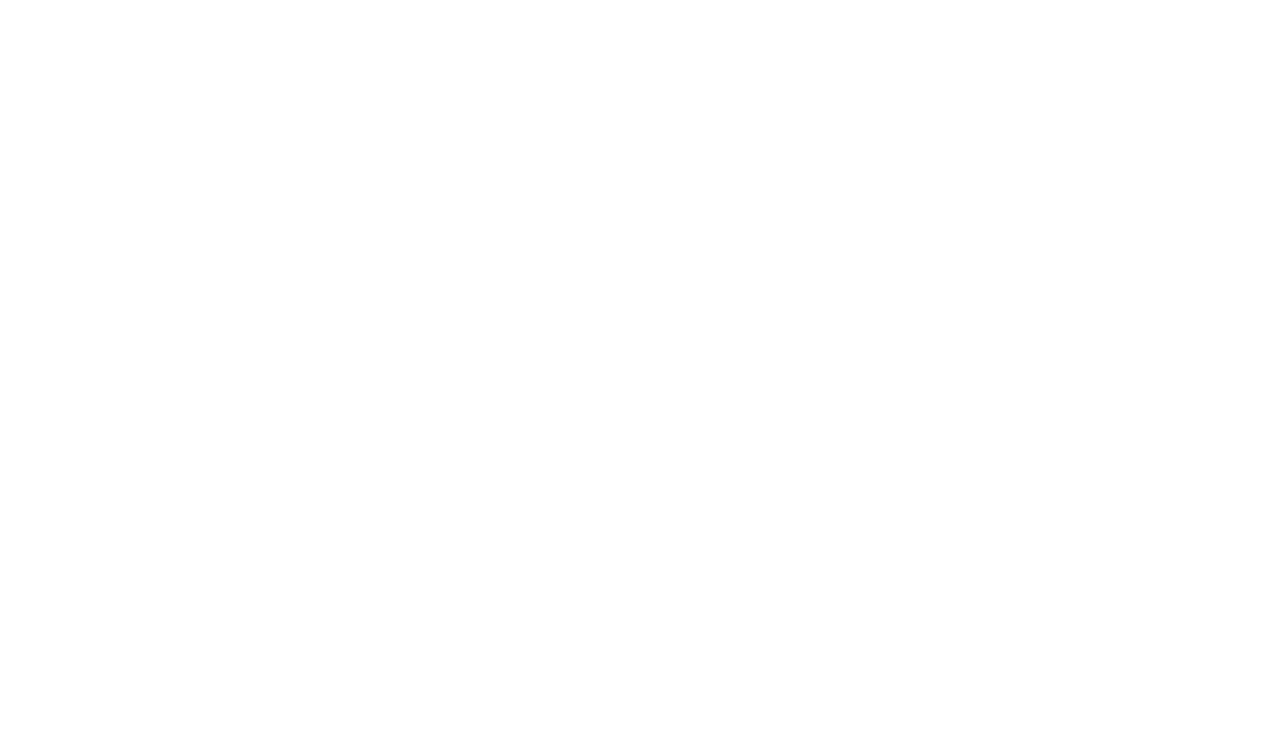
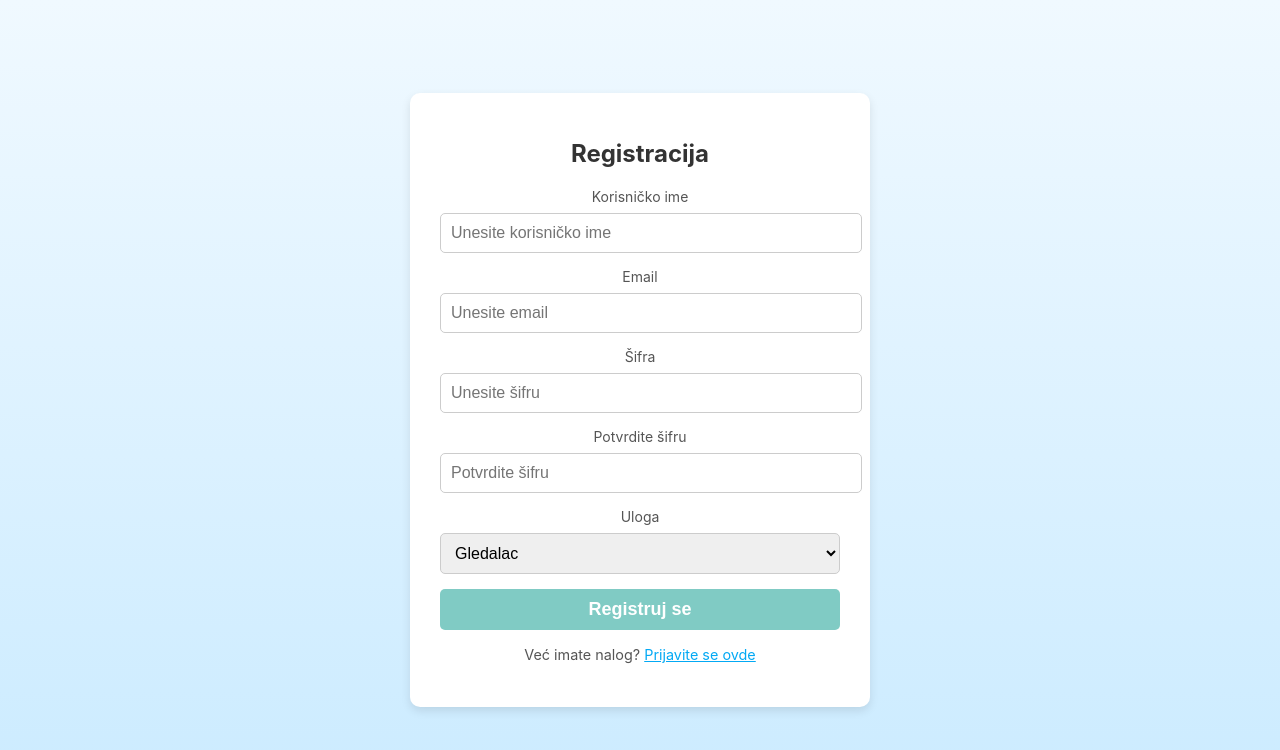
Before and after one commit to elab-development/internet-tehnologije-2024-projekat-podcast_2021_0391, a React (Create React App) app in the folder front_projekat/: page /registracija in a window 1280 px wide. Before the commit this address had no page. Shown: the top 750 px of the page. Built offline with nearby package versions, Linux system fonts and the light colour scheme.

Commit message:
Kreirana stranica register za react projekat

```diff
--- a/front_projekat/src/App.js
+++ b/front_projekat/src/App.js
@@ -3,6 +3,7 @@
 import { useNavigate } from 'react-router-dom';
 
 import Login from './Components/Login';
+import Register from './Components/Register';
 
 function App() {
   return (
@@ -11,6 +12,7 @@
       <div className="App">
         <Routes>
           <Route path="/" element={<Login />}/>
+          <Route path="/registracija" element={<Register />}/>
         </Routes>
       </div>
     </Router>
--- /dev/null
+++ b/front_projekat/src/Components/Register.css
@@ -0,0 +1,77 @@
+.register-container {
+    display: flex;
+    justify-content: center;
+    align-items: center;
+    height: 100vh;
+    background: linear-gradient(to bottom, #f0f9ff, #cbebff);
+  }
+
+  .register-form {
+    background: #fff;
+    padding: 30px;
+    border-radius: 10px;
+    box-shadow: 0 4px 10px rgba(0, 0, 0, 0.1);
+    width: 100%;
+    max-width: 400px;
+  }
+
+  .register-title {
+    margin-bottom: 20px;
+    text-align: center;
+    font-size: 24px;
+    font-weight: bold;
+    color: #333;
+  }
+
+  .register-label {
+    display: block;
+    margin-bottom: 8px;
+    font-size: 14px;
+    color: #555;
+  }
+
+  .register-input,
+  .register-select {
+    width: 100%;
+    padding: 10px;
+    margin-bottom: 15px;
+    border: 1px solid #ccc;
+    border-radius: 5px;
+    font-size: 16px;
+    outline: none;
+    transition: border-color 0.3s;
+  }
+
+  .register-input:focus,
+  .register-select:focus {
+    border-color: #03a9f4;
+  }
+
+  .register-button {
+    width: 100%;
+    padding: 10px;
+    background-color: #80cbc4;
+    color: #fff;
+    font-size: 18px;
+    font-weight: bold;
+    border: none;
+    border-radius: 5px;
+    cursor: pointer;
+    transition: background-color 0.3s;
+  }
+
+  .register-button:hover {
+    background-color: #4db6ac;
+  }
+
+  .register-link {
+    margin-top: 10px;
+    text-align: center;
+    color: #555;
+  }
+
+  .register-login-link {
+    color: #03a9f4;
+    cursor: pointer;
+    text-decoration: underline;
+  }
--- /dev/null
+++ b/front_projekat/src/Components/Register.jsx
@@ -0,0 +1,180 @@
+import React, { useState } from 'react';
+import { useNavigate } from 'react-router-dom';
+import axios from 'axios';
+import './Register.css';
+
+const Register = () => {
+  const [formData, setFormData] = useState({
+    username: '',
+    email: '',
+    password: '',
+    confirmPassword: '',
+    role: 'viewer',
+  });
+  const [profilePicture, setProfilePicture] = useState(null);
+  const [profilePreview, setProfilePreview] = useState(null);
+  const [errorMessage, setErrorMessage] = useState([]);
+  const navigate = useNavigate();
+
+
+  const handleInputChange = (e) => {
+    const { name, value } = e.target;
+    setFormData((prevState) => ({
+      ...prevState,
+      [name]: value,
+    }));
+
+
+    if (name === "role" && value === "creator") {
+      setProfilePicture(null);
+      setProfilePreview(null);
+    }
+  };
+
+  const handleFileChange = (e) => {
+    const file = e.target.files[0];
+    setProfilePicture(file);
+    setProfilePreview(URL.createObjectURL(file));
+  };
+
+  const handleRegister = (e) => {
+    e.preventDefault();
+
+    if (formData.password !== formData.confirmPassword) {
+      setErrorMessage('Šifre se ne poklapaju.');
+      return;
+    }
+
+    const data = new FormData();
+    data.append('username', formData.username);
+    data.append('email', formData.email);
+    data.append('password', formData.password);
+    data.append('role', formData.role);
+    if (profilePicture) {
+      data.append('profile_picture', profilePicture);
+    }
+
+    axios
+      .post('http://127.0.0.1:8000/api/register', data, {
+        headers: { 'Content-Type': 'multipart/form-data' },
+      })
+      .then((response) => {
+        if (response.data.success) {
+          navigate('/');
+        } else {
+          processErrorMessages(response.data.data);
+        }
+      })
+      .catch((error) => {
+        console.error('Greška pri registraciji:', error);
+        setErrorMessage('Došlo je do greške. Molimo pokušajte ponovo.');
+      });
+  };
+
+  const processErrorMessages = (errorData) => {
+    const errors = [];
+    for (const key in errorData) {
+      if (Array.isArray(errorData[key])) {
+        errors.push(...errorData[key]);
+      }
+    }
+    setErrorMessage(errors);
+  };
+
+  return (
+    <div className="register-container">
+      <div className="register-form">
+        <h1 className="register-title">Registracija</h1>
+        <form onSubmit={handleRegister}>
+          <label className="register-label">Korisničko ime</label>
+          <input
+            type="text"
+            name="username"
+            placeholder="Unesite korisničko ime"
+            className="register-input"
+            value={formData.username}
+            onChange={handleInputChange}
+            required
+          />
+
+          <label className="register-label">Email</label>
+          <input
+            type="email"
+            name="email"
+            placeholder="Unesite email"
+            className="register-input"
+            value={formData.email}
+            onChange={handleInputChange}
+            required
+          />
+
+          <label className="register-label">Šifra</label>
+          <input
+            type="password"
+            name="password"
+            placeholder="Unesite šifru"
+            className="register-input"
+            value={formData.password}
+            onChange={handleInputChange}
+            required
+          />
+
+          <label className="register-label">Potvrdite šifru</label>
+          <input
+            type="password"
+            name="confirmPassword"
+            placeholder="Potvrdite šifru"
+            className="register-input"
+            value={formData.confirmPassword}
+            onChange={handleInputChange}
+            required
+          />
+
+
+          {formData.role === 'creator' && (
+            <>
+              <label htmlFor="userProfile">Profilna slika</label>
+              <input
+                type="file"
+                id="userProfile"
+                onChange={handleFileChange}
+                accept=".png, .jpg, .jpeg, .gif, .svg"
+              />
+              {profilePreview && (
+                <img
+                  src={profilePreview}
+                  alt="Pregled slike"
+                  style={{ marginTop: '10px', maxWidth: '200px' }}
+                />
+              )}
+            </>
+          )}
+
+          <label className="register-label">Uloga</label>
+          <select
+            name="role"
+            className="register-select"
+            value={formData.role}
+            onChange={handleInputChange}
+          >
+            <option value="viewer">Gledalac</option>
+            <option value="creator">Kreator</option>
+          </select>
+
+          <button type="submit" className="register-button">
+            Registruj se
+          </button>
+          {errorMessage && <p className="error-message">{errorMessage}</p>}
+        </form>
+        <p className="register-link">
+          Već imate nalog?{' '}
+          <span onClick={() => navigate('/')} className="register-login-link">
+            Prijavite se ovde
+          </span>
+        </p>
+      </div>
+    </div>
+  );
+};
+
+export default Register;
```
